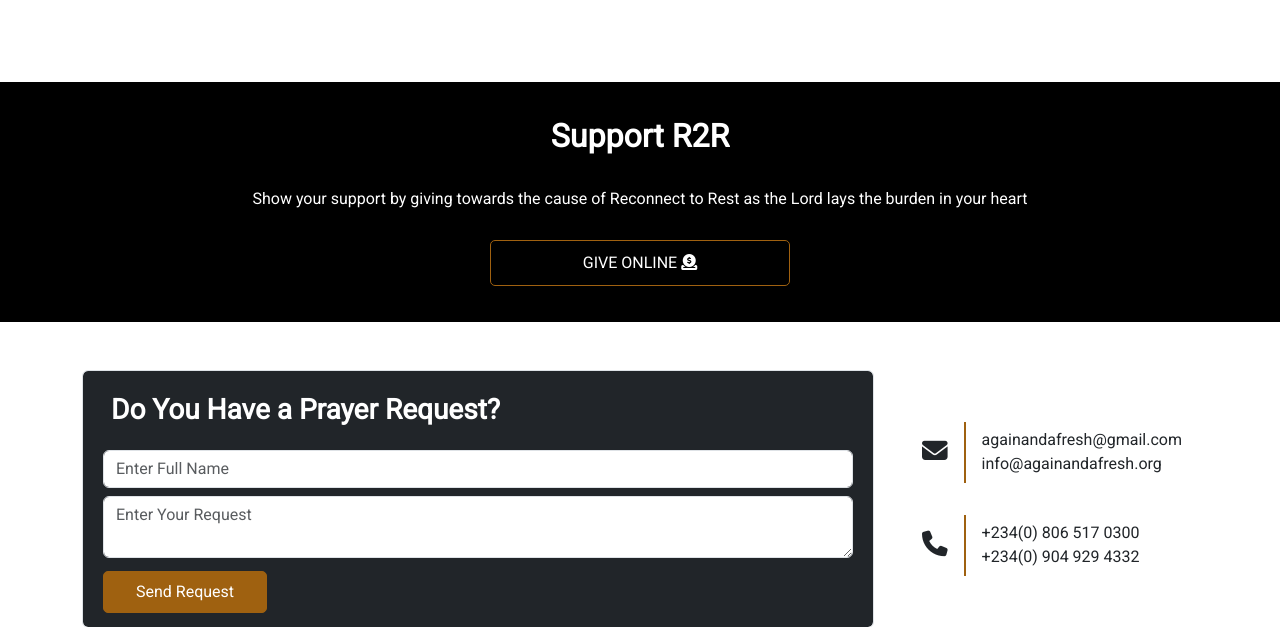
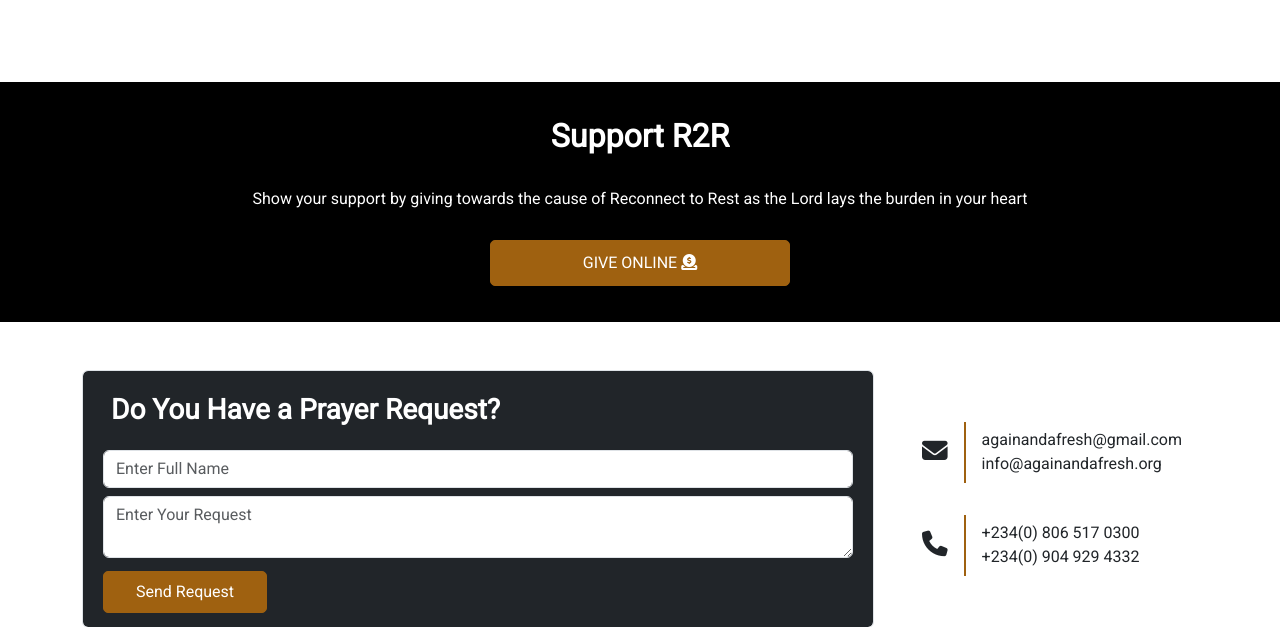
Before and after one commit to EsaKris/R2R, a Django app: page / in a window 1280 px wide. Shown: the part 2605-3232 px from the top of the page. Run offline with Django 4.2, Linux system fonts and the light colour scheme; some libraries are stand-ins or nearby versions.

Commit message:
modified:   templates/home/index.html

```diff
--- a/templates/home/index.html
+++ b/templates/home/index.html
@@ -117,7 +117,7 @@
       <br>
       <p>Show your support by giving towards the cause of Reconnect to Rest as the Lord lays the burden in your heart</p>
       <br>
-        <a class="btn" style="color: white;background-color: 9f6110;width: 300px;" href="{% url 'donate' %}"> GIVE ONLINE <i class="fa fa-donate"></i></a>
+        <a class="btn" style="color: white;background-color: #9f6110;width: 300px;" href="{% url 'donate' %}"> GIVE ONLINE <i class="fa fa-donate"></i></a>
       </div>
     </div>
   </div>
```
